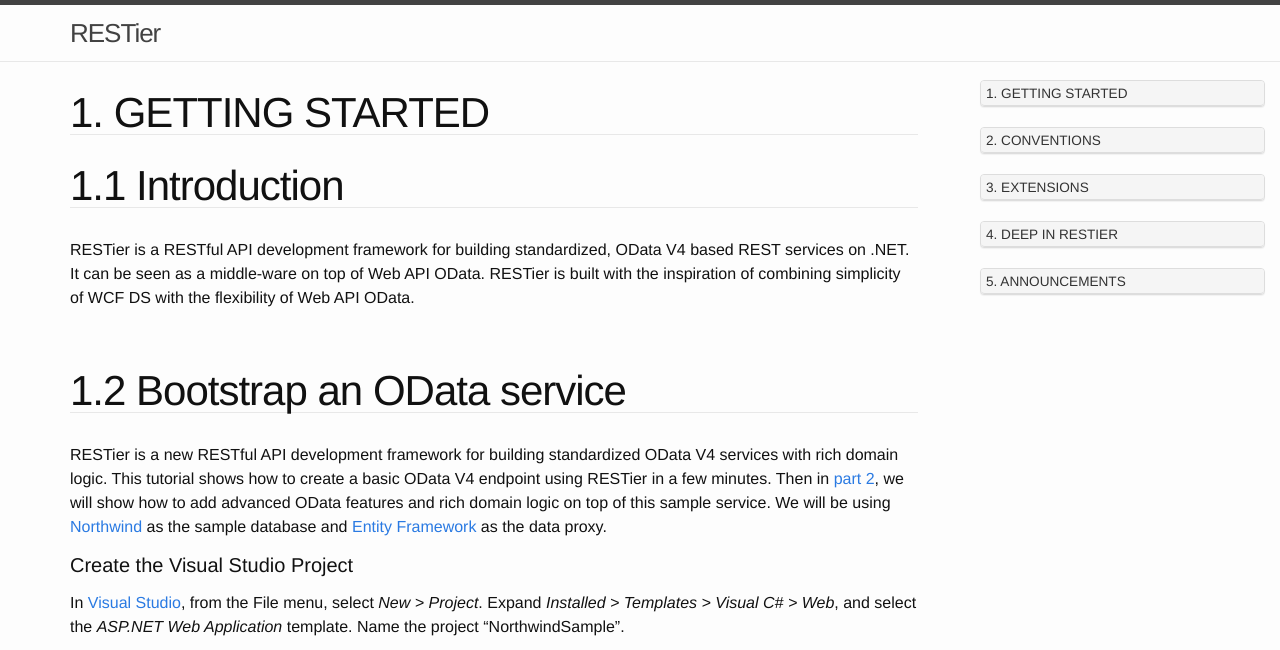
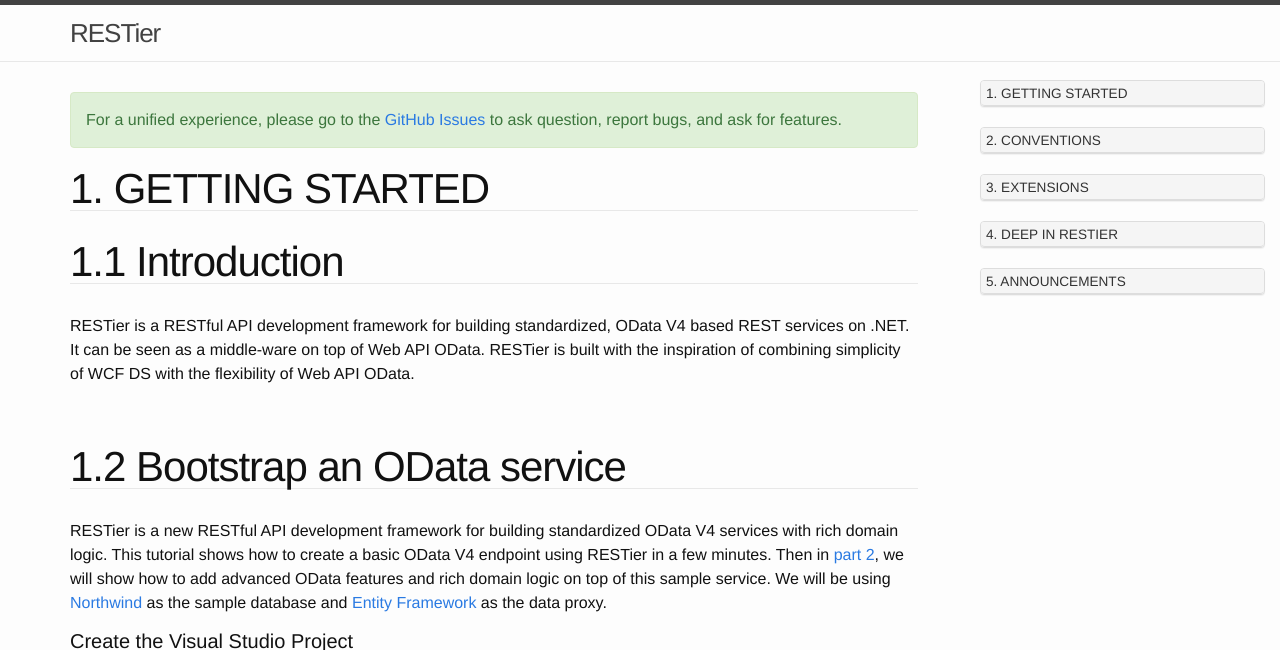
Before and after one commit to OData/RESTier, a Jekyll site: the page built from index.html, in a window 1280 px wide and 900 px high, cut to the strip 0-650 px from the top of the window. Built offline with Jekyll 4.4.1, drawn with Linux system fonts in a browser that asks for light colours; nearby versions of some CDN libraries.

Commit message:
Add GitHub Issues alert bar

```diff
--- a/index.html
+++ b/index.html
@@ -86,6 +86,11 @@ $(document).ready(function(){
     </div>
 
     <div class="col-md-9">
+
+      <div class="alert alert-success" role="alert">
+        For a unified experience, please go to the <a href="https://github.com/odata/RESTier/issues" target="_blank">GitHub Issues</a> to ask question, report bugs, and ask for features.
+      </div>
+
       {% assign sortedCategories = site.categories | sort %}
       {% for category in sortedCategories %}
       <h1 class="post-title" id="{{ category[0] | replace:' ','-' | replace:'.','' }}">{{ category[0] | join: "/" | upcase }}</h1>
```
